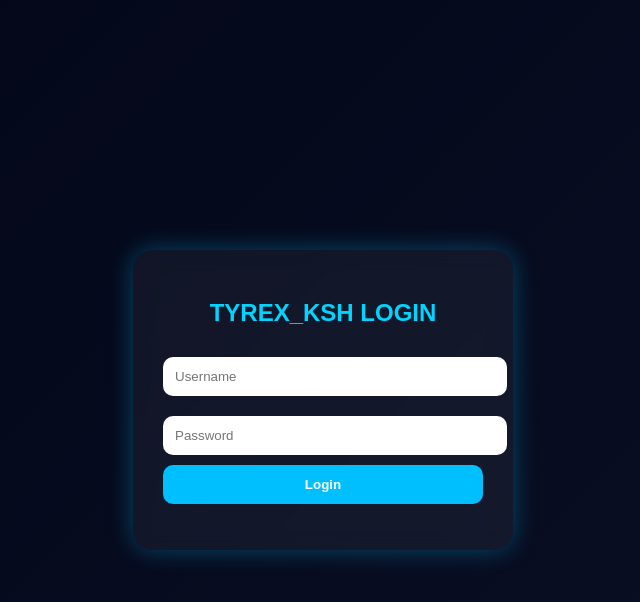
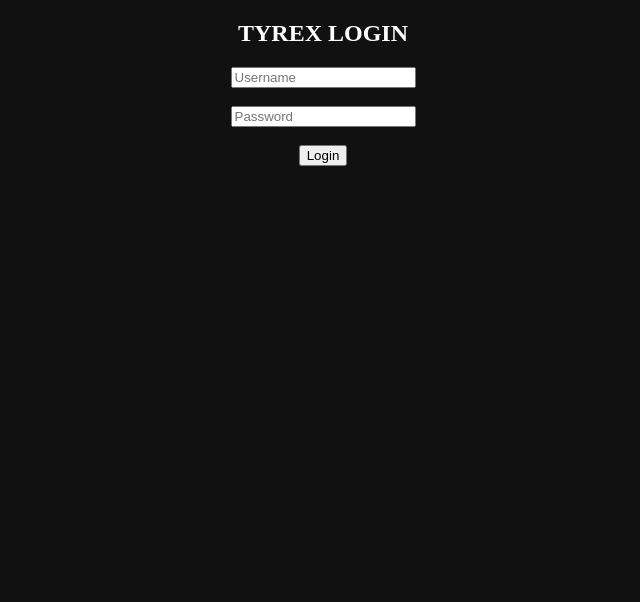
Before and after one commit to bugvirustechtyrex-bit/TYREX-ADMIN, a website: page login.html in a window 1280 px wide. Shown: the whole page, without its empty margins (317-957 px from the left). Drawn offline with Linux system fonts and the light colour scheme.

Commit message:
Update login.html

```diff
--- a/login.html
+++ b/login.html
@@ -1,99 +1,35 @@
 <!DOCTYPE html>
-<html lang="en">
+<html>
 <head>
-<meta charset="UTF-8">
-<title>TYREX_KSH MD | Login</title>
-<meta name="viewport" content="width=device-width, initial-scale=1.0">
+<title>Login</title>
+</head>
+<body style="background:#111;color:white;text-align:center;">
 
-<style>
-body{
-margin:0;
-font-family:Arial;
-background:linear-gradient(135deg,#020617,#0b1026);
-display:flex;
-justify-content:center;
-align-items:center;
-height:100vh;
-}
+<h2>TYREX LOGIN</h2>
 
-.box{
-width:320px;
-padding:30px;
-background:rgba(255,255,255,0.05);
-border-radius:20px;
-backdrop-filter:blur(10px);
-text-align:center;
-color:white;
-box-shadow:0 0 25px #00bfff55;
-}
-
-h2{
-color:#00d4ff;
-margin-bottom:20px;
-}
-
-input{
-width:100%;
-padding:12px;
-margin:10px 0;
-border:none;
-border-radius:10px;
-outline:none;
-}
-
-button{
-width:100%;
-padding:12px;
-background:#00bfff;
-border:none;
-border-radius:10px;
-color:white;
-font-weight:bold;
-cursor:pointer;
-}
-
-button:hover{
-background:#00e1ff;
-}
-
-#error{
-color:red;
-margin-top:10px;
-}
-</style>
-
-</head>
-<body>
-
-<div class="box">
-<h2>TYREX_KSH LOGIN</h2>
-
-<input type="text" id="username" placeholder="Username">
-<input type="password" id="password" placeholder="Password">
+<input id="username" placeholder="Username"><br><br>
+<input id="password" type="password" placeholder="Password"><br><br>
 
 <button onclick="login()">Login</button>
 
-<p id="error"></p>
-</div>
+<p id="msg"></p>
 
 <script>
 function login(){
-const username = document.getElementById("username").value;
-const password = document.getElementById("password").value;
-
-fetch("/login", {
-method: "POST",
-headers: {
-"Content-Type": "application/json"
-},
-body: JSON.stringify({ username, password })
+fetch("/login",{
+method:"POST",
+headers:{"Content-Type":"application/json"},
+body:JSON.stringify({
+username:document.getElementById("username").value,
+password:document.getElementById("password").value
 })
-.then(res => res.json())
-.then(data => {
-if(data.success){
-window.location.href = data.redirect;
+})
+.then(r=>r.json())
+.then(d=>{
+if(d.success){
+window.location.href=d.redirect;
 }else{
-document.getElementById("error").innerText = data.message;
+document.getElementById("msg").innerText=d.message;
 }
 });
 }
```
